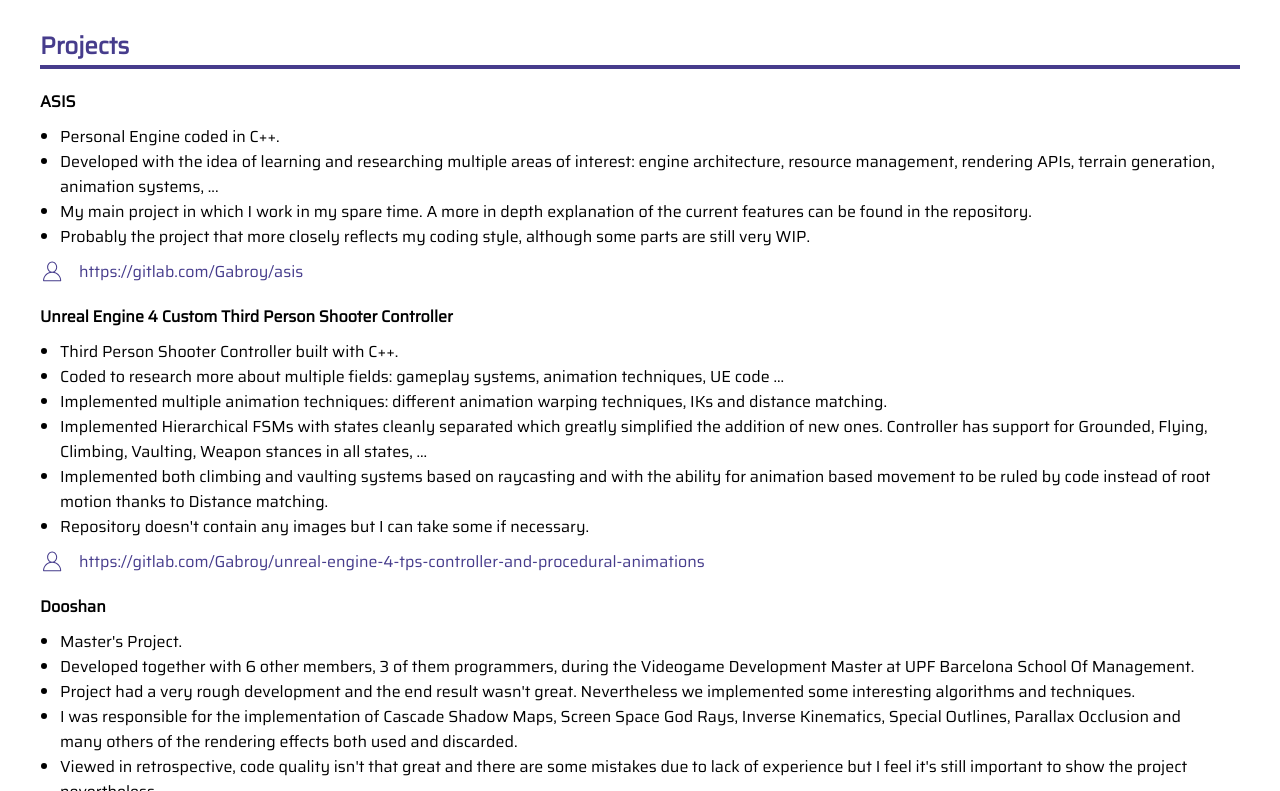
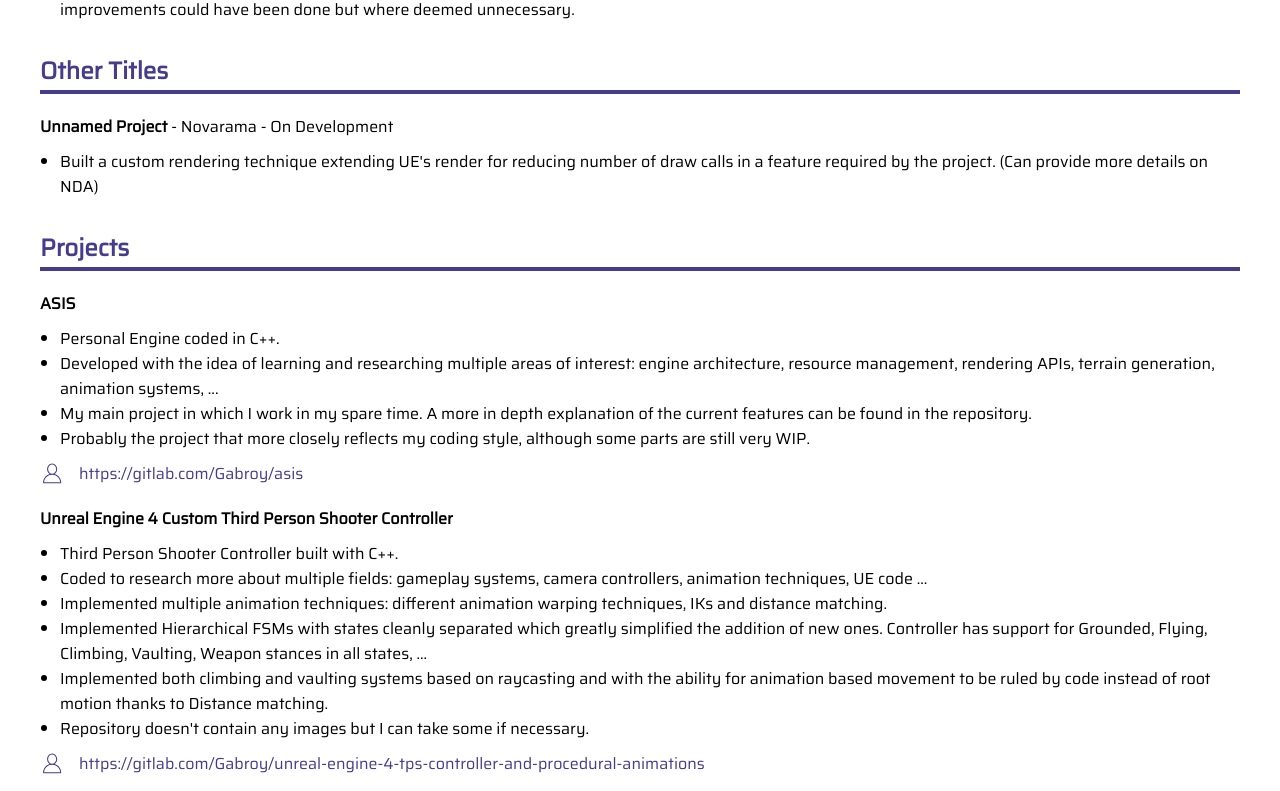
Before and after one commit to gabArroyo/gabArroyo.github.io, a plain HTML site: page index.html in a window 1280 px wide. Shown: the part 1545-2336 px from the top of the page. Drawn offline with Linux system fonts and the light colour scheme.

Commit message:
Changes CV.

```diff
--- a/index.html
+++ b/index.html
@@ -247,6 +247,7 @@
                 <ul>
                     <li class="grey">Released three projects developed on UE4 and UE5.</li>
                     <li class="grey">Developed on PC, PS4 and iOS.</li>
+					<li class="grey">Worked on engine, optimization, rendering and implemented several gameplay and UI systems.</li>
                     <li class="grey">Implemented several tools to improve productivity and help art and design teams optimize their work.</li>
                     <li class="grey">Implemented multiple solutions in engine and game code, to improve performance in both GPU and CPU.</li>
                     <li class="grey">Extended and added new UE features: Modified LPV Propagation Volumes for efficient real time rendering on low end GPUs, implemented Component Cache Coherence, refined culling systems, ... </li>
@@ -286,6 +287,16 @@
             </div>
         </div>
 
+		<div class="Section">
+            <h2>Other Titles</h2>
+            <div class="Subsection">
+                <span><span class="grey bold">Unnamed Project</span> - Novarama - On Development</span>
+                <ul>
+                    <li class="grey">Built a custom rendering technique extending UE's render for reducing number of draw calls in a feature required by the project. (Can provide more details on NDA)</li>
+                </ul>
+            </div>
+        </div>
+
         <div class="Section">
             <h2>Projects</h2>
             <div class="Subsection">
@@ -307,7 +318,7 @@
                 <span class="grey bold">Unreal Engine 4 Custom Third Person Shooter Controller</span>
                 <ul>
                     <li class="grey">Third Person Shooter Controller built with C++.</li>
-                    <li class="grey">Coded to research more about multiple fields: gameplay systems, animation techniques, UE code ...</li>
+                    <li class="grey">Coded to research more about multiple fields: gameplay systems, camera controllers, animation techniques, UE code ...</li>
                     <li class="grey">Implemented multiple animation techniques: different animation warping techniques, IKs and distance matching.</li>
                     <li class="grey">Implemented Hierarchical FSMs with states cleanly separated which greatly simplified the addition of new ones. Controller has support for Grounded, Flying, Climbing, Vaulting, Weapon stances in all states, ...</li>
                     <li class="grey">Implemented both climbing and vaulting systems based on raycasting and with the ability for animation based movement to be ruled by code instead of root motion thanks to Distance matching.</li>
```
Also changed, not shown: 1 other file.
